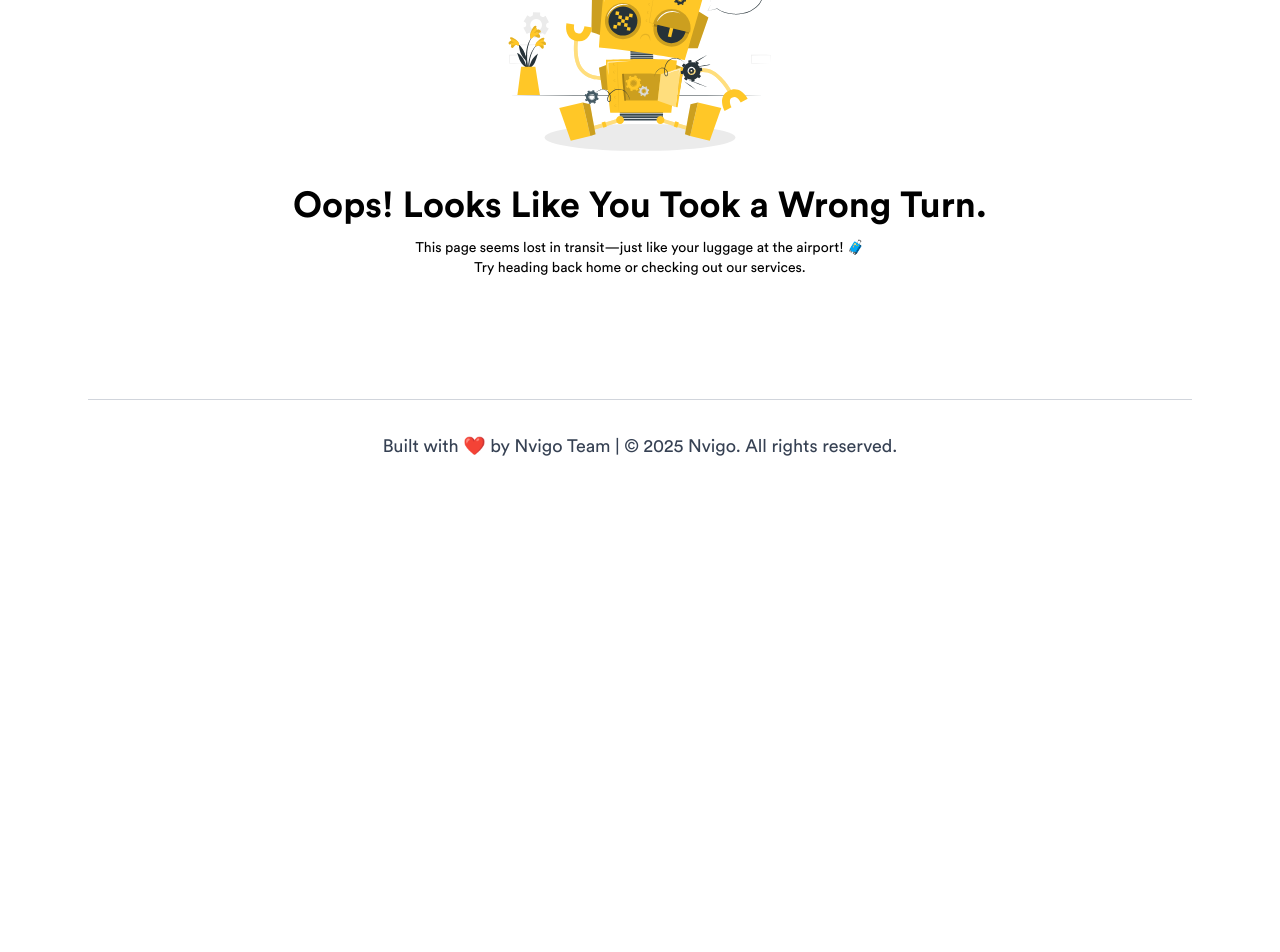
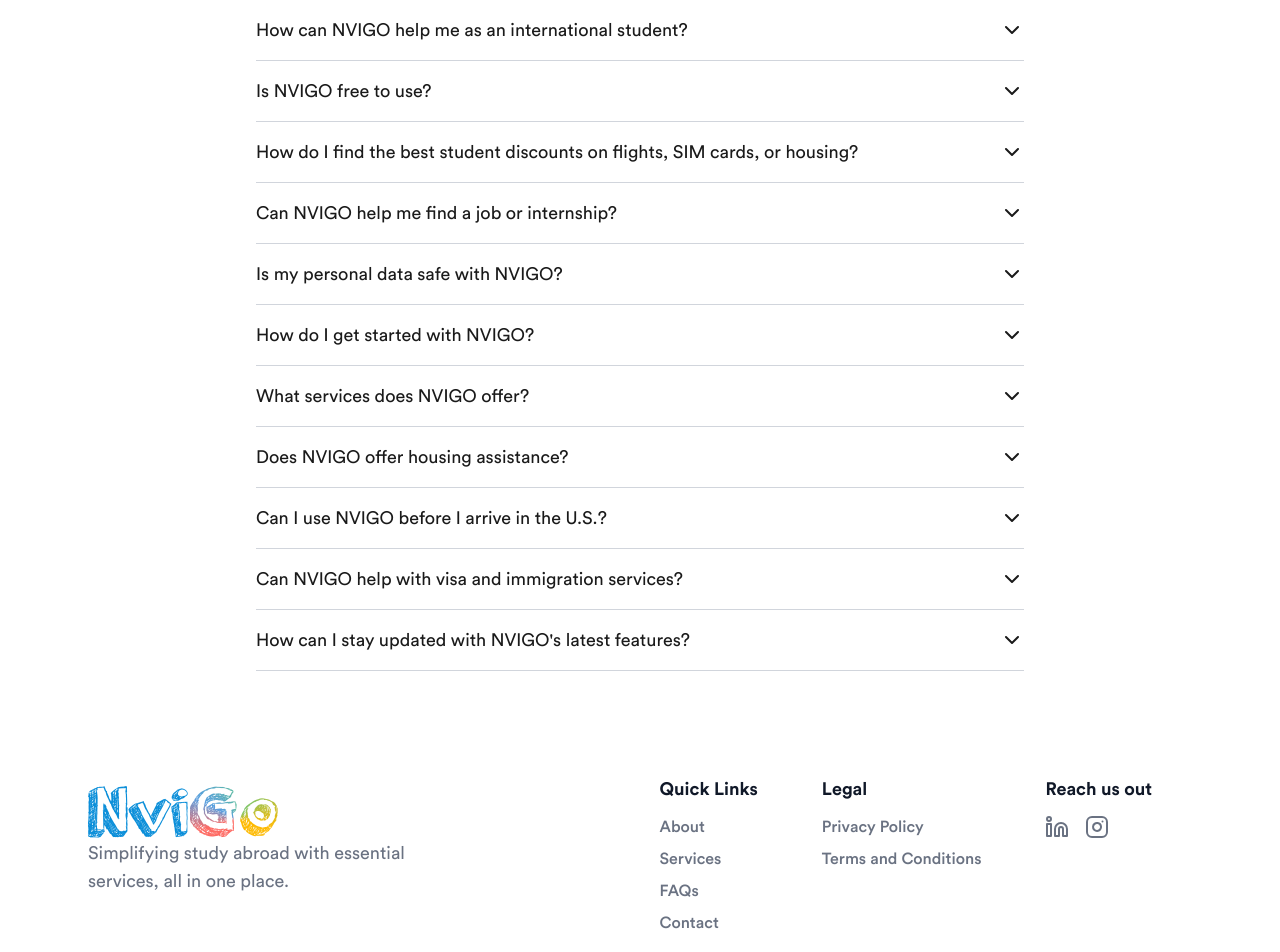
Before and after one commit to dev-nvigo/nvigo-client, a Next.js app: page /faqs in a window 1280 px wide. Before the commit this address had no page. Shown: the part 320-1272 px from the top of the page. Before the commit the page ends 800 px from the top, so only its background shows below. Built offline with nearby package versions, Linux system fonts and the light colour scheme.

Commit message:
FAQs page and subscribe code cleanup

```diff
--- a/src/app/(extras)/coming-soon/page.tsx
+++ b/src/app/(extras)/coming-soon/page.tsx
@@ -1,5 +1,5 @@
 import ConstructionGear from "@/components/animations/ConstructionGears";
-import Subscribe from "@/components/ui/subscribe";
+import Subscribe from "@/components/Subscribe";
 
 const ComingSoon = () => {
     return (
--- /dev/null
+++ b/src/app/(main)/faqs/page.tsx
@@ -0,0 +1,12 @@
+import FAQs from "@/components/FAQs";
+
+
+const Home = () => {
+  return (
+    <div className="flex flex-col">
+      <FAQs isFull={true}/>
+    </div>
+  );
+};
+
+export default Home;
--- a/src/app/(main)/home/hero/Hero.tsx
+++ b/src/app/(main)/home/hero/Hero.tsx
@@ -4,7 +4,7 @@ import ImageGrid from "./grid/ImageGrid";
 import HeaderOne from "@/components/ui/header1";
 import HeaderTwo from "@/components/ui/header2";
 import SubText from "@/components/ui/sub-text";
-import Subscribe from "@/components/ui/subscribe";
+import Subscribe from "@/components/Subscribe";
 import GridCarousel from "./grid/GridCarousel";
 
 const Hero = () => {
--- a/src/app/(main)/page.tsx
+++ b/src/app/(main)/page.tsx
@@ -2,7 +2,7 @@ import React from "react";
 import Hero from "./home/hero/Hero";
 import Services from "./home/services/Services";
 import Features from "./home/Features";
-import FAQs from "./home/FAQs";
+import FAQs from "@/components/FAQs";
 
 
 const Home = () => {
--- a/src/components/ConstantLinks.tsx
+++ b/src/components/ConstantLinks.tsx
@@ -13,6 +13,7 @@ export const ANALYTICS = "/analytics"
 export const USER_GUIDE = "user-guide"
 export const ABOUT_US = "/aboutus"
 export const BLOGS = "/blogs"
+export const FAQS = "/faqs"
 
 export const SERVICES = "/services"
 export const FORUMS = "/forums"
--- a/src/app/(main)/home/FAQs.tsx
+++ b/src/components/FAQs.tsx
@@ -5,23 +5,30 @@ import { ChevronDown } from "lucide-react";
 import { faqs } from "@/data/faqs";
 import SubText from "@/components/ui/sub-text";
 import HeaderTwo from "@/components/ui/header2";
+import CTAButton from "@/components/ui/ctabutton";
+import { FAQS } from "@/components/ConstantLinks";
 
 
-export default function FAQs() {
+interface FAQsProps {
+    isFull?: boolean;
+}
+
+const FAQs: React.FC<FAQsProps> = ({ isFull = false }) => {
     const [openIndex, setOpenIndex] = useState<number | null>(null);
+    const faqsData = isFull ? faqs : faqs.slice(0, 6);
 
     return (
         <section className="flex flex-col md:items-center md:justify-center pt-16 pb-8 md:pb-16 w-full">
             {/* Header */}
             <div className="text-center flex flex-col">
-                <HeaderTwo className="text-[#3e965d]">Frequently Asked Questions</HeaderTwo>
+                <HeaderTwo smaller={true} className="text-[#3e965d] md:mb-4">Frequently Asked Questions</HeaderTwo>
                 <SubText>We know moving abroad comes with a lot of questions.</SubText>
                 <SubText>Here are some answers to help you get started!</SubText>
             </div>
 
             {/* FAQ List */}
-            <div className="md:w-full max-w-[90vw] md:max-w-3xl mt-6 md:mt-12 self-center">
-                {faqs.map((faq, index) => (
+            <div className="md:w-full max-w-[90vw] md:max-w-3xl mt-6 self-center">
+                {faqsData.map((faq, index) => (
                     <div key={index} className="border-b border-gray-300">
                         <button
                             className="w-full flex justify-between items-center py-4 text-left text-xs md:text-lg !font-circular-book focus:outline-none"
@@ -39,6 +46,10 @@ export default function FAQs() {
                     </div>
                 ))}
             </div>
+
+            { !isFull && <CTAButton className="mt-7 bg-[#3e965d] hover:bg-[#357d4f] self-center" href={FAQS}>Know More</CTAButton> }
         </section>
     );
 }
+
+export default FAQs;
--- a/src/components/footer/index.tsx
+++ b/src/components/footer/index.tsx
@@ -3,7 +3,7 @@
 import Logo from "@/components/Logo";
 import { Linkedin, Instagram } from "lucide-react";
 import { useRouter } from "next/navigation";
-import { COMINGSOON } from "@/components/ConstantLinks";
+import { COMINGSOON, FAQS } from "@/components/ConstantLinks";
 
 interface FooterProps { full?: boolean; };
 
@@ -15,13 +15,13 @@ const Footer: React.FC<FooterProps> = ({ full = true }) => {
             <div className="max-w-6xl mx-auto px-6">
                 {/* Main Footer Section */}
                 {full &&
-                    <div className="flex flex-row justify-between items-start gap-4 mt-10">
+                    <div className="flex flex-row justify-between items-center md:items-start gap-4 mt-10">
                         {/* Left Section: Logo & Description */}
                         <div className="max-w-sm space-y-4">
                             <div className="h-12">
                                 <Logo isFooter={true} />
                             </div>
-                            <p className="hidden md:block text-gray-500 text-lg !font-circular-book">
+                            <p className="text-gray-500 text-xs md:text-lg !font-circular-book">
                                 Simplifying study abroad with essential services, all in one place.
                             </p>
                         </div>
@@ -34,7 +34,7 @@ const Footer: React.FC<FooterProps> = ({ full = true }) => {
                                 <ul className="text-gray-500 space-y-2">
                                     <li><button onClick={() => router.push(COMINGSOON)} className="hover:text-gray-900 !font-circular-med">About</button></li>
                                     <li><button onClick={() => router.push(COMINGSOON)} className="hover:text-gray-900 !font-circular-med">Services</button></li>
-                                    <li><button onClick={() => router.push(COMINGSOON)} className="hover:text-gray-900 !font-circular-med">FAQs</button></li>
+                                    <li><button onClick={() => router.push(FAQS)} className="hover:text-gray-900 !font-circular-med">FAQs</button></li>
                                     <li><button onClick={() => router.push(COMINGSOON)} className="hover:text-gray-900 !font-circular-med">Contact</button></li>
                                 </ul>
                             </div>
@@ -50,7 +50,7 @@ const Footer: React.FC<FooterProps> = ({ full = true }) => {
 
                             {/* Right Section: Social Links */}
                             <div className="space-y-3">
-                                <h3 className="text-gray-900 !font-circular font-bold text-lg">Reach us out</h3>
+                                <h3 className="text-gray-900 !font-circular font-bold md:text-lg">Reach us out</h3>
                                 <div className="flex justify-end md:justify-start space-x-4">
                                     <a
                                         href="https://www.linkedin.com/company/nvigoio/"
--- a/src/data/faqs.ts
+++ b/src/data/faqs.ts
@@ -1,26 +1,46 @@
 export const faqs = [
     {
-        question: "How can Nvigo help me as an international student?",
-        answer: "Nvigo assists with visa guidance, student discounts, housing options, and more to make your transition easier.",
+        question: "How can NVIGO help me as an international student?",
+        answer: "NVIGO is your all-in-one platform for essential student services like housing, banking, SIM cards, health insurance, airport pickups, and job search support. We simplify your transition by providing trusted resources, peer insights, and a global community to make your experience hassle-free."
     },
     {
-        question: "Is Nvigo free to use?",
-        answer: "Yes! Nvigo provides its services free of charge to students.",
+        question: "Is NVIGO free to use?",
+        answer: "Yes! NVIGO is completely free for students. You can explore services, find exclusive student deals (if any), and connect with our global community without any cost."
     },
     {
         question: "How do I find the best student discounts on flights, SIM cards, or housing?",
-        answer: "Nvigo partners with providers to offer exclusive student discounts on essential services.",
+        answer: "NVIGO lists vendors to bring you the best student support on flights, SIM plans, and housing. Check out our services page and choose what suits you best."
     },
     {
-        question: "Can Nvigo help me find a job or internship?",
-        answer: "Yes! Nvigo provides job and internship listings tailored for international students.",
+        question: "Can NVIGO help me find a job or internship?",
+        answer: "Absolutely! NVIGO informs you about job portals, placement agencies, and career resources for students. Whether you're looking for internships, OPT, or full-time jobs, we've got you covered."
     },
     {
-        question: "Is my personal data safe with Nvigo?",
-        answer: "Absolutely! Nvigo follows strict data protection policies to keep your information secure.",
+        question: "Is my personal data safe with NVIGO?",
+        answer: "Yes, we prioritize your privacy and security. NVIGO follows strict data protection policies to ensure your information stays safe and is never shared without your consent."
     },
     {
-        question: "How do I get started with Nvigo?",
-        answer: "Simply sign up, explore resources, and connect with services tailored to your needs.",
+        question: "How do I get started with NVIGO?",
+        answer: "Getting started is easy! Sign up for free, explore essential services, join student forums, and take advantage of smart tools to simplify your student journey."
+    },
+    {
+        question: "What services does NVIGO offer?",
+        answer: "NVIGO provides access to housing, banking, SIM cards, health insurance, job search assistance, tax filing support, and more—all in one place."
+    },
+    {
+        question: "Does NVIGO offer housing assistance?",
+        answer: "Yes! You can find safe, affordable student housing options, roommate finders, and trusted rental listings with NVIGO."
+    },
+    {
+        question: "Can I use NVIGO before I arrive in the U.S.?",
+        answer: "Yes! NVIGO is designed to help you prepare before arriving in the U.S. You can book flights, housing, SIM cards, and bank accounts ahead of time."
+    },
+    {
+        question: "Can NVIGO help with visa and immigration services?",
+        answer: "While NVIGO does not process visas, we connect students with expert immigration advisors and resources to guide them through the process."
+    },
+    {
+        question: "How can I stay updated with NVIGO's latest features?",
+        answer: "Subscribe to our newsletter or follow us on social media to get updates on new features, exclusive deals, and community events."
     },
 ];
```
Also changed, not shown: src/components/Subscribe.tsx (renamed from src/components/ui/subscribe.tsx).
